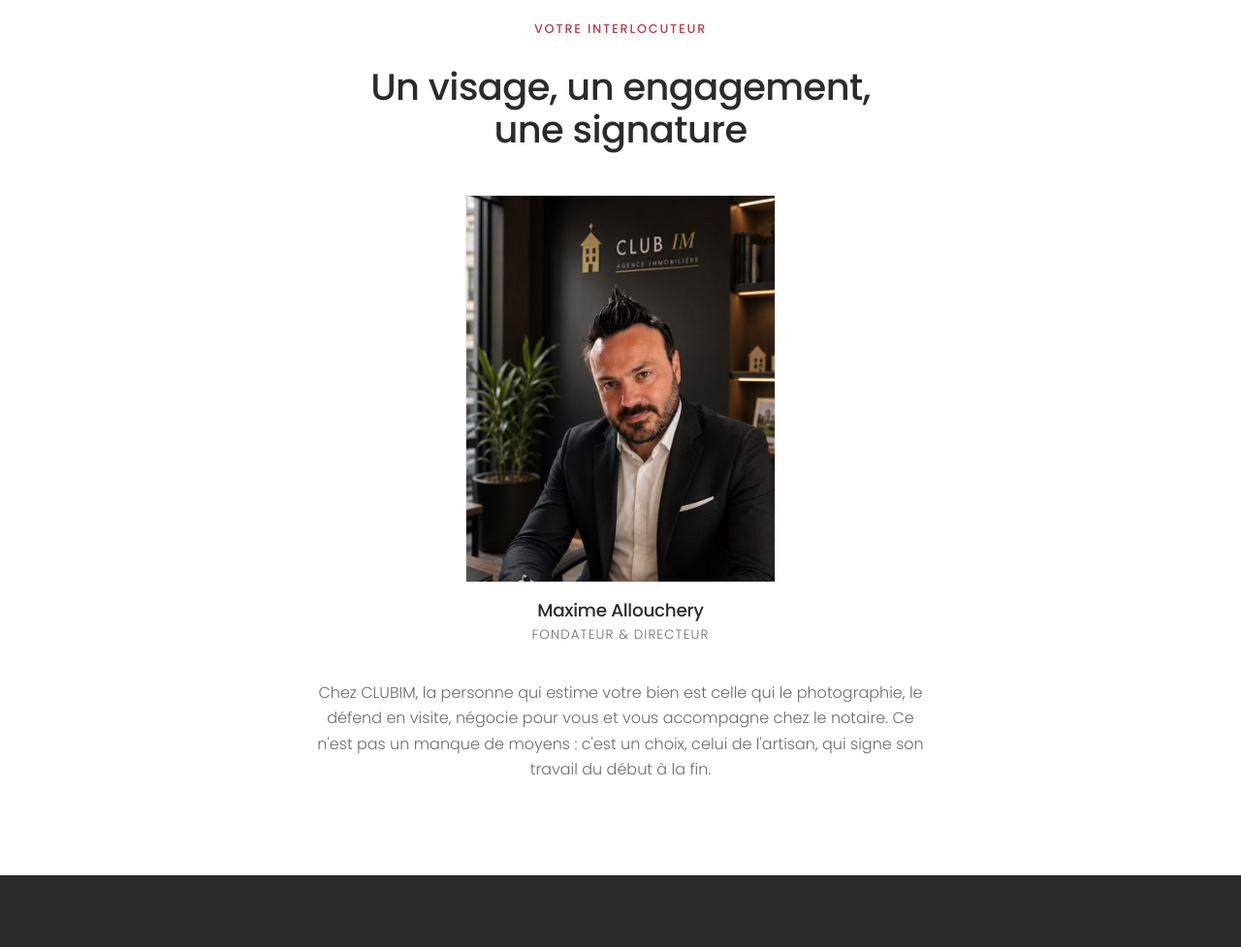
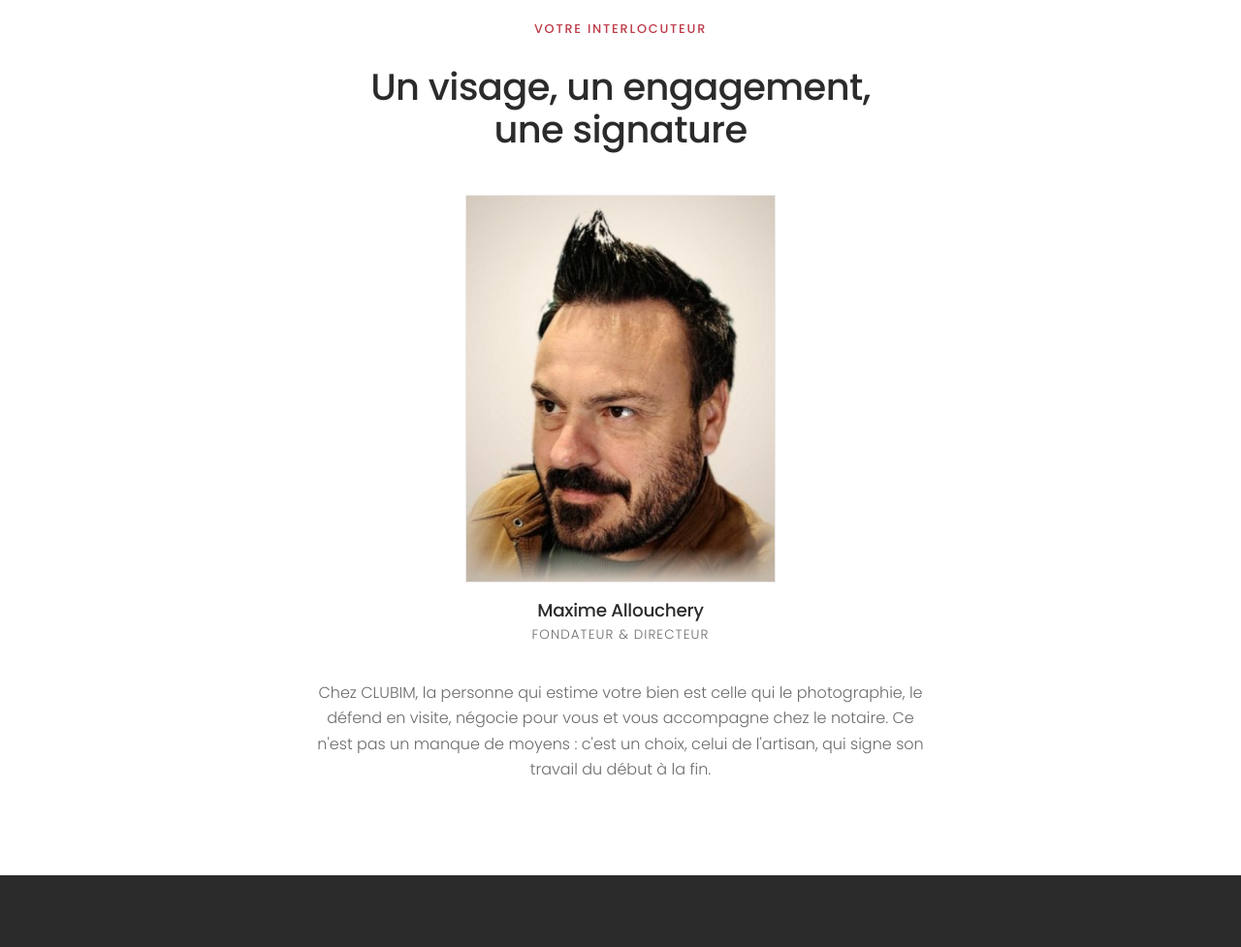
Before and after one commit to maximeallouchery59/clubim-site, a plain HTML site: page a-propos.html in a window 1280 px wide. Shown: the part 1972-2949 px from the top of the page at 97% size. Drawn offline with Linux system fonts and the light colour scheme.

Commit message:
Photo de Maxime : remplacement par la photo de profil LinkedIn (ancienne photo supprimée)
Co-Authored-By: Claude Opus 5.5 <noreply@anthropic.com>
Claude-Session: https://claude.ai/code/session_01VpWLSFnTXGE1e65NHqfha1

```diff
--- a/a-propos.html
+++ b/a-propos.html
@@ -124,7 +124,7 @@
       </div>
       <div class="team-grid" style="grid-template-columns:minmax(0,320px);justify-content:center">
         <div class="team-card reveal">
-          <div class="avatar avatar--photo"><img src="assets/equipe/maxime-allouchery.jpg" width="760" height="950" loading="lazy" alt="Maxime Allouchery, fondateur de CLUBIM"></div>
+          <div class="avatar avatar--photo"><img src="assets/equipe/maxime-allouchery-profil.jpg" width="500" height="500" loading="lazy" alt="Maxime Allouchery, fondateur de CLUBIM"></div>
           <h3>Maxime Allouchery</h3>
           <p>Fondateur &amp; directeur</p>
         </div>
```
Also changed, not shown: assets/equipe/maxime-allouchery-profil.jpg (added), assets/equipe/maxime-allouchery.jpg (deleted).
